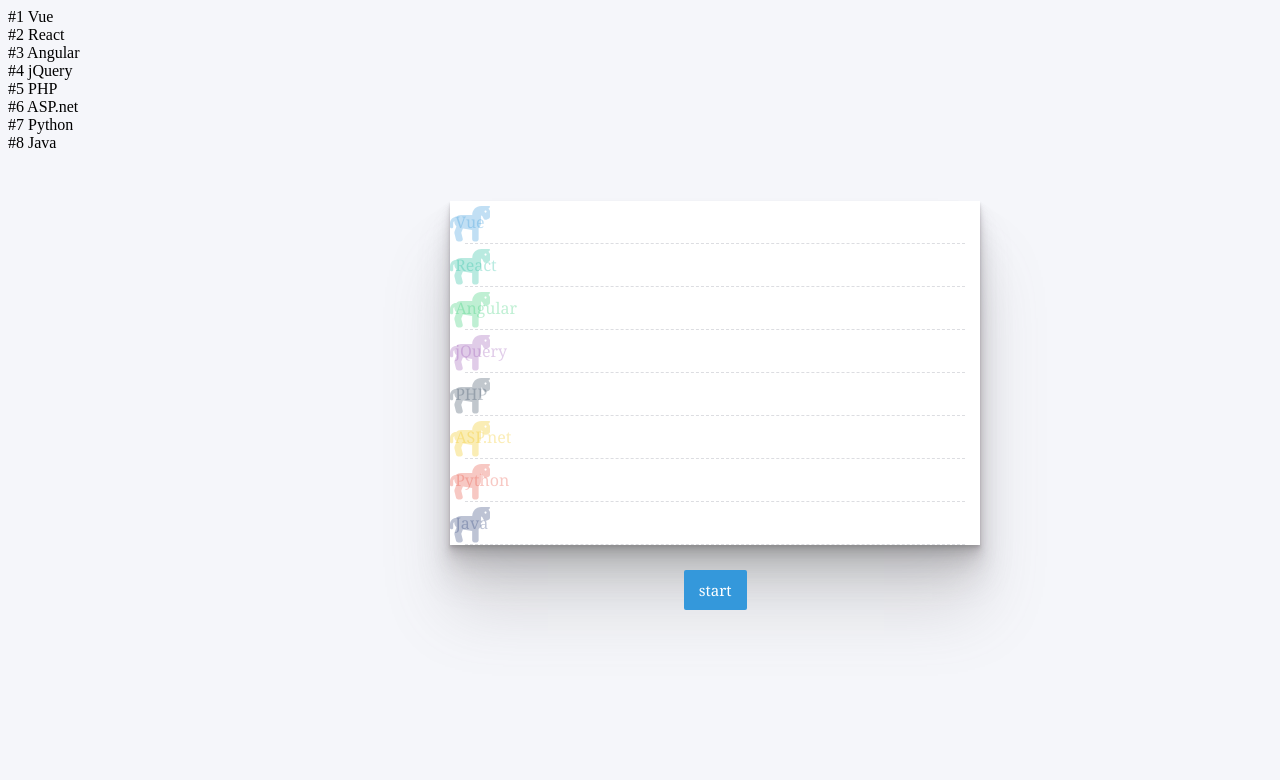
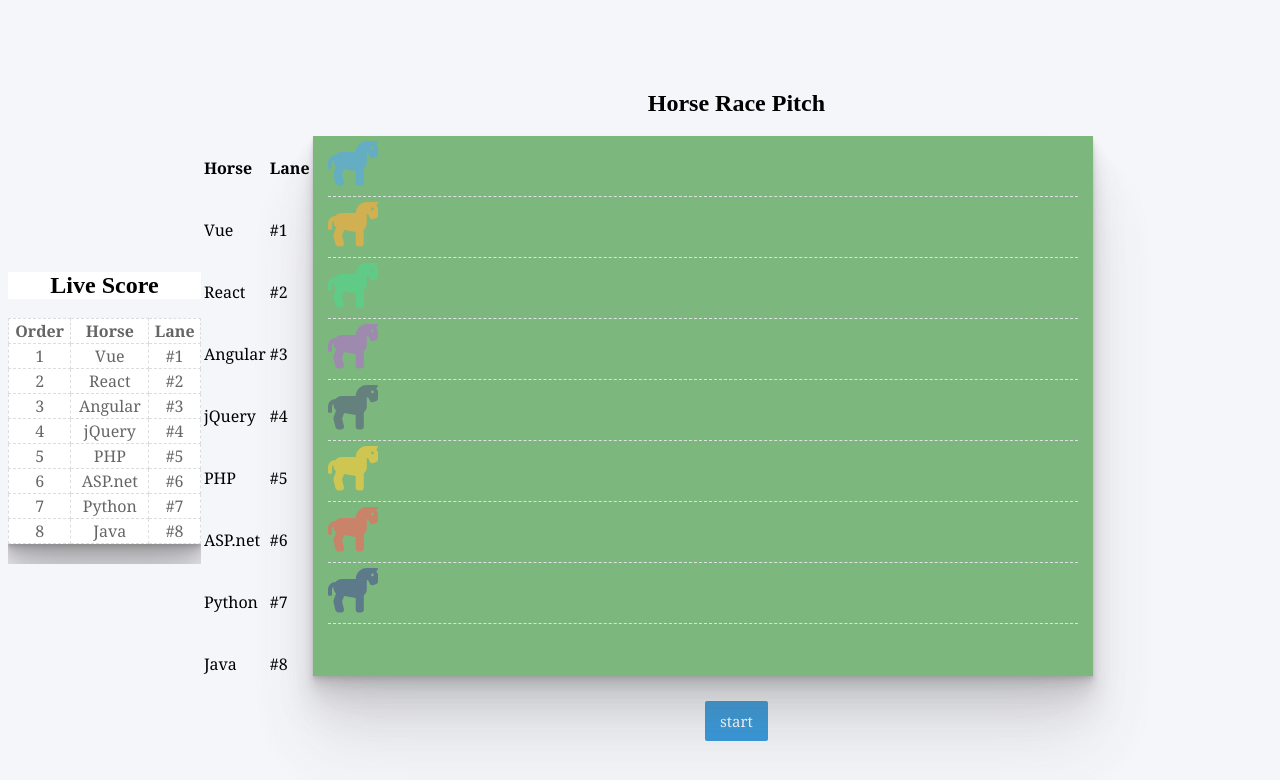
Before and after one commit to celebiabdulkadir/horseRace, a Vue app: page / in a window 1280 px wide. Shown: the top 780 px of the page. Built offline with nearby package versions, Linux system fonts and the light colour scheme.

Commit message:
Result table created, components revised.

```diff
--- a/src/App.vue
+++ b/src/App.vue
@@ -1,33 +1,16 @@
-<template>
-
-  <CountDown v-if="counter > 0" :counter="counter"> </CountDown>
-
-  <ResultTable :liveScore="liveScore" >  </ResultTable>
-
-  <br>
-  <div v-if="scoreboard.length >7">
-  <WinnerComp  :liveScore="liveScore"> </WinnerComp>
-  <ButtonComp class="secondary" @start="restart" title="restart"></ButtonComp >
-  </div>
-
-  <section>
-    <RacePitch :horses ="horses"></RacePitch>
-    <ButtonComp class="primary" @start="start" :disabled="interval || scoreboard.length === horses.length" title="start"></ButtonComp>
-  </section>
-</template>
-
 <script setup>
 import { ref, computed } from "vue"
 import data from "@/assets/data.json"
 import getRandomNumber from "@/composables/useRandom"
-import CountDown from "@/components/BackCount.vue"
-import RacePitch from "@/components/RacePitch.vue"
+import CountDownComp from "@/components/CountDownComp.vue"
+import RacePitchComp from "@/components/RacePitchComp.vue"
 import ButtonComp from "@/components/ButtonComp.vue"
-import ResultTable from "@/components/ResultTable.vue"
+import ResultTableComp from "@/components/ResultTableComp.vue"
 import WinnerComp from "@/components/WinnerComp.vue"
-const distance = 100;
-let scoreboard = ref([]);
-let interval = ref();
+import ResultScoreBoardComp from "./components/ResultScoreBoardComp.vue"
+const distance = 93;
+const scoreboard = ref([]);
+const interval = ref();
 const counter = ref()
 const horses = ref(structuredClone(data));
 const liveScoreTable = ref([])
@@ -35,11 +18,9 @@
 const startCountdown = (seconds) => {
   counter.value = seconds;
   const interval2 = setInterval(() => {
-    console.log(counter.value);
     counter.value--;
 
     if (counter.value < 1 ) {
-      console.log("Start!!!");
       clearInterval(interval2);
     }
   }, 1000);
@@ -52,16 +33,13 @@
     if (scoreboard.value.length === horses.value.length){
       clearInterval(interval.value);
       interval.value = 0;
-
     }
     horses.value.forEach((value, index) => {
 
       if (!value.hasOwnProperty('finished_at')) horseDistanceIncreaser(index);
     });
-
-  }, 2000),3000)
+  }, 800),3000)
 }
-
 const liveScore = computed( () => {
     let n = horses.value.filter(c => !c.hasOwnProperty("score")).sort((a, b) => b.distance-a.distance)
     for (let i = 0, c=0; i < horses.value.length; i++){
@@ -78,7 +56,6 @@
     return liveScoreTable.value
 })
 
-
 const restart = () => {
   scoreboard.value = [];
 
@@ -89,8 +66,6 @@
 
   start();
 }
-
-
 const horseDistanceIncreaser = (index) => {
   horses.value[index].distance += getRandomNumber();
   if (horses.value[index].distance > distance) {
@@ -105,11 +80,31 @@
   }
 
 }
+</script>
+
+<template>
+
+<CountDownComp v-if="counter > 0" :counter="counter"> </CountDownComp>
+  <section>
+
+  <div>
+    <ResultTableComp  :liveScore="liveScore" :scoreboard="scoreboard" ></ResultTableComp>
+</div>
+  <div v-if="scoreboard.length > 7">
+    <WinnerComp  :liveScore="liveScore"> </WinnerComp>
+    <ButtonComp class="secondary" @start="restart" title="restart"></ButtonComp >
+  </div>
 
 
-</script>
+</section>
+  <br>
 
-<style>
+  <section>
+    <RacePitchComp :horses ="horses"></RacePitchComp>
+    <ButtonComp class="primary" @start="start" :disabled="interval || scoreboard.length === horses.length" title="start"></ButtonComp>
+  </section>
+</template>
+<style >
 body,html {
   height: 100%;
 }
@@ -130,39 +125,7 @@
   text-align: center;
 }
 
-ul{
-  background-color:white;
-  display:table;
-  list-style:none;
-  padding:0 15px;
-  margin: 0 auto 20px auto;
-  width:500px;
-  box-shadow: rgb(108 105 108 / 20%) 0 2px 2px, rgb(108 105 108 / 20%) 0 4px 4px, rgb(108 105 108 / 20%) 0 8px 8px, rgb(108 105 108 / 20%) 0 16px 16px, rgb(108 105 108 / 20%) 0 32px 32px, rgb(108 105 108 / 20%) 0 64px 64px;
-}
 
-ul li{
-  position: relative;
-  border-bottom:1px dashed #dcdde1;
-  text-align: left;
-  padding: 10px 5px;
-  font-family: Georgia, 'Times New Roman', Times, serif;
-  font-weight: 500;
-}
-
-ul li span{
-  opacity: 0.3;
-  margin-left: 10px;
-}
-
-ul li i{
-  width: 10px;
-  height: 10px;
-  display:inline-table;
-  border-radius: 100%;
-  position:absolute;
-  top: 15px;
-  transition: all 0.3s;
-}
 
 button{
   font-family: Georgia, 'Times New Roman', Times, serif;
--- a/src/assets/data.json
+++ b/src/assets/data.json
@@ -1,10 +1,10 @@
 [
-  { "name": "Vue", "distance": 0, "color":"#3498db" },
-  { "name": "React", "distance": 0, "color":"#1abc9c" },
-  { "name": "Angular", "distance": 0, "color":"#2ecc71" },
-  { "name": "jQuery", "distance": 0, "color":"#9b59b6" },
-  { "name": "PHP", "distance": 0, "color":"#34495e" },
-  { "name": "ASP.net", "distance": 0, "color":"#f1c40f" },
-  { "name": "Python", "distance": 0, "color":"#e74c3c" },
-  { "name": "Java", "distance": 0, "color":"#273c75" }
+  { "name": "Vue", "distance": 0, "color":"#3498db","lane": 1 },
+  { "name": "React", "distance": 0, "color":"#f39c12","lane": 2 },
+  { "name": "Angular", "distance": 0, "color":"#2ecc71","lane": 3 },
+  { "name": "jQuery", "distance": 0, "color":"#9b59b6","lane": 4 },
+  { "name": "PHP", "distance": 0, "color":"#34495e","lane": 5 },
+  { "name": "ASP.net", "distance": 0, "color":"#f1c40f","lane": 6 },
+  { "name": "Python", "distance": 0, "color":"#e74c3c","lane": 7 },
+  { "name": "Java", "distance": 0, "color":"#273c75","lane": 8 }
 ]
--- a/src/components/BackCount.vue
+++ b/src/components/CountdownComp.vue
@@ -1,11 +1,7 @@
 <script setup>
-
-
 </script>
 
 <template>
-
-
 <div class="demo">
   <div class="demo__colored-blocks">
     <div class="demo__colored-blocks-rotater">
--- a/src/components/Horse.vue
+++ /dev/null
@@ -1,11 +0,0 @@
-<script setup>
-const props = defineProps(['color'])
-
-</script>
-
-<template>
-    <svg viewBox="0 0 576 512" xmlns="http://www.w3.org/2000/svg"><path :fill="props.color" d="M575.9 76.61c0-8.125-3.05-15.84-8.55-21.84c-3.875-4-8.595-9.125-13.72-14.5c11.12-6.75 19.47-17.51 22.22-30.63c.9999-5-2.849-9.641-7.974-9.641L447.9 0c-70.62 0-127.9 57.25-127.9 128L159.1 128c-28.87 0-54.38 12.1-72 33.12L87.1 160C39.5 160 .0001 199.5 .0001 248L0 304c0 8.875 7.125 15.1 15.1 15.1L31.1 320c8.874 0 15.1-7.125 15.1-16l.0005-56c0-13.25 6.884-24.4 16.76-31.65c-.125 2.5-.758 5.024-.758 7.649c0 27.62 11.87 52.37 30.5 69.87l-25.65 68.61c-4.586 12.28-5.312 25.68-2.128 38.4l21.73 86.89C92.02 502 104.8 512 119.5 512h32.98c20.81 0 36.08-19.55 31.05-39.74L162.2 386.9l23.78-63.61l133.1 22.34L319.1 480c0 17.67 14.33 32 31.1 32h31.1c17.67 0 31.1-14.33 31.1-32l.0166-161.8C435.7 297.1 447.1 270.5 447.1 240c0-.25-.1025-.3828-.1025-.6328V136.9L463.9 144l18.95 37.72c7.481 14.86 25.08 21.55 40.52 15.34l32.54-13.05c12.13-4.878 20.11-16.67 20.09-29.74L575.9 76.61zM511.9 96c-8.75 0-15.1-7.125-15.1-16S503.1 64 511.9 64c8.874 0 15.1 7.125 15.1 16S520.8 96 511.9 96z"/></svg>
-</template>
-<style scoped>
-
-</style>
--- /dev/null
+++ b/src/components/HorseComp.vue
@@ -0,0 +1,12 @@
+<script setup>
+const props = defineProps(['color'])
+
+</script>
+
+<template>
+    <svg viewBox="0 0 576 512" xmlns="http://www.w3.org/2000/svg">
+    <path :fill="props.color" d="M575.9 76.61c0-8.125-3.05-15.84-8.55-21.84c-3.875-4-8.595-9.125-13.72-14.5c11.12-6.75 19.47-17.51 22.22-30.63c.9999-5-2.849-9.641-7.974-9.641L447.9 0c-70.62 0-127.9 57.25-127.9 128L159.1 128c-28.87 0-54.38 12.1-72 33.12L87.1 160C39.5 160 .0001 199.5 .0001 248L0 304c0 8.875 7.125 15.1 15.1 15.1L31.1 320c8.874 0 15.1-7.125 15.1-16l.0005-56c0-13.25 6.884-24.4 16.76-31.65c-.125 2.5-.758 5.024-.758 7.649c0 27.62 11.87 52.37 30.5 69.87l-25.65 68.61c-4.586 12.28-5.312 25.68-2.128 38.4l21.73 86.89C92.02 502 104.8 512 119.5 512h32.98c20.81 0 36.08-19.55 31.05-39.74L162.2 386.9l23.78-63.61l133.1 22.34L319.1 480c0 17.67 14.33 32 31.1 32h31.1c17.67 0 31.1-14.33 31.1-32l.0166-161.8C435.7 297.1 447.1 270.5 447.1 240c0-.25-.1025-.3828-.1025-.6328V136.9L463.9 144l18.95 37.72c7.481 14.86 25.08 21.55 40.52 15.34l32.54-13.05c12.13-4.878 20.11-16.67 20.09-29.74L575.9 76.61zM511.9 96c-8.75 0-15.1-7.125-15.1-16S503.1 64 511.9 64c8.874 0 15.1 7.125 15.1 16S520.8 96 511.9 96z"/></svg>
+</template>
+<style scoped>
+
+</style>
--- a/src/components/RacePitch.vue
+++ /dev/null
@@ -1,59 +0,0 @@
-<script setup>
-import HorseComp from "@/components/Horse.vue"
-const props = defineProps(['horses'])
-</script>
-
-<template>
-     <!-- <i :style="{ 'background-color': horse.color, 'left': horse.distance > 100 ? 100 + '%' : horse.distance + '%' }" />  -->
-        <ul >
-            <li v-for="(horse, index) in props.horses" :key="index" :style="{ 'color': horse.color }">
-                <span  >{{ horse.name }}  </span>
-                <span class="horse" :style="{ 'left': horse.distance > 100 ? 100 + '%' : horse.distance + '%' }"><HorseComp :color="horse.color" > </HorseComp></span>
-            </li>
-        </ul>
-
-</template>
-<style scoped>
-
-ul{
-  background-color:white;
-  display:table;
-  list-style:none;
-  padding:0 15px;
-  margin: 0 auto 20px auto;
-  width:500px;
-  box-shadow: rgb(108 105 108 / 20%) 0 2px 2px, rgb(108 105 108 / 20%) 0 4px 4px, rgb(108 105 108 / 20%) 0 8px 8px, rgb(108 105 108 / 20%) 0 16px 16px, rgb(108 105 108 / 20%) 0 32px 32px, rgb(108 105 108 / 20%) 0 64px 64px;
-}
-
-ul li{
-  position: relative;
-  border-bottom:1px dashed #dcdde1;
-  text-align: left;
-  padding: 10px 5px;
-  font-family: Georgia, 'Times New Roman', Times, serif;
-  font-weight: 500;
-}
-
-ul li span{
-  opacity: 0.3;
-  margin-left: -15px;
-}
-
-ul li i{
-  width: 10px;
-  height: 10px;
-  display:inline-table;
-  border-radius: 100%;
-  position:absolute;
-  top: 15px;
-  transition: all 0.3s;
-}
-.horse{
-  width: 40px;
-  height: 40px;
-  display:inline-table;
-  position:absolute;
-  top: 5px;
-  transition: all 0.3s;
-}
-</style>
--- /dev/null
+++ b/src/components/RacePitchComp.vue
@@ -0,0 +1,109 @@
+<script setup>
+import HorseComp from "@/components/HorseComp.vue"
+const props = defineProps(['horses'])
+</script>
+<template>
+  <h1>Horse Race Pitch</h1>
+  <div class="pitch">
+  <table>
+  <thead>
+        <tr>
+
+                <td> <b>Horse</b> </td>
+                <td> <b>Lane</b></td>
+
+
+        </tr>
+    </thead>
+        <tr v-for="(horse,index) in props.horses " :key="index"  >
+            <td>{{horse.name}}</td>
+            <td>#{{horse.lane}}</td>
+        </tr>
+
+</table>
+
+        <ul >
+            <li v-for="(horse, index) in props.horses" :key="index" :style="{ 'color': horse.color }">
+                <!-- <span  >
+
+                 Lane -{{index + 1 }} #{{ horse.name }}  </span> -->
+                <span class="horse" :style="{ 'left': horse.distance > 93 ? 93 +  '%'  : horse.distance + '%' }"><HorseComp :color="horse.color" > </HorseComp></span>
+            </li>
+        </ul>
+      </div>
+</template>
+<style scoped>
+table {
+
+
+}
+
+table tr {
+  position: relative;
+  border-bottom:1px dashed #dcdde1;
+  text-align: left;
+  font-family: Georgia, 'Times New Roman', Times, serif;
+  font-weight: 500;
+  height: 60px;
+}
+
+.pitch {
+  display: flex;
+  justify-content: center;
+
+
+
+
+}
+ul{
+  background-color:rgb(95, 168, 95);
+  display:table;
+  list-style:none;
+  padding:0 15px;
+  margin: 0 auto 20px 0;
+  width:750px;
+  opacity: 0.8;
+  box-shadow:
+   rgb(108 105 108 / 20%) 0 2px 2px,
+   rgb(108 105 108 / 20%) 0 4px 4px,
+   rgb(108 105 108 / 20%) 0 8px 8px,
+   rgb(108 105 108 / 20%) 0 16px 16px,
+   rgb(108 105 108 / 20%) 0 32px 32px,
+   rgb(108 105 108 / 20%) 0 64px 64px;
+}
+
+ul li{
+  position: relative;
+  border-bottom:1px dashed #dcdde1;
+  text-align: left;
+  padding: 10px 5px;
+  font-family: Georgia, 'Times New Roman', Times, serif;
+  font-weight: 500;
+  height: 40px;
+}
+
+ul li span{
+  opacity: 0.7;
+  margin-left: 0px;
+}
+
+ul li i{
+  width: 10px;
+  height: 10px;
+  display:inline-table;
+  border-radius: 100%;
+  position:absolute;
+  top: 15px;
+  transition: all 0.3s;
+}
+.horse{
+  width: 50px;
+  height: 50px;
+  display:inline-table;
+  margin-left: 0px;
+  position:absolute;
+  top: 5px;
+  transition: all 0.3s;
+}
+
+</style>
--- /dev/null
+++ b/src/components/ResultScoreBoardComp.vue
@@ -0,0 +1,68 @@
+<script setup>
+const props = defineProps(['scoreboard'])
+</script>
+<template>
+    <div style="overflow-x:auto" >
+    <div class="header">
+     <h1 >Result Score</h1>
+    </div>
+
+    <table class="table">
+    <thead>
+        <tr>
+                <td> <b>Order</b> </td>
+                <td> <b>Horse</b> </td>
+                <td> <b>Lane</b></td>
+
+
+        </tr>
+    </thead>
+        <tr v-for="(horse,index) in props.scoreboard " :key="index">
+            <td>{{index + 1}}</td>
+            <td>{{horse.name}}</td>
+            <td>#{{horse.lane}}</td>
+        </tr>
+
+</table>
+</div>
+</template>
+<style lang="scss" scoped>
+table{
+  background-color:white;
+  display: table;
+  padding:0 15px;
+  margin: 0 auto 20px auto;
+  width: 100%;
+  text-align: center;
+  border-collapse: collapse;
+
+  box-shadow:
+   rgb(108 105 108 / 20%) 0 2px 2px,
+   rgb(108 105 108 / 20%) 0 4px 4px,
+   rgb(108 105 108 / 20%) 0 8px 8px,
+   rgb(108 105 108 / 20%) 0 16px 16px,
+   rgb(108 105 108 / 20%) 0 32px 32px,
+   rgb(108 105 108 / 20%) 0 64px 64px;
+}
+
+table tr{
+  position: flex;
+  border-bottom:1px dashed #dcdde1;
+  padding: 10px 5px;
+  font-family: Georgia, 'Times New Roman', Times, serif;
+  font-weight: 500;
+  text-align: center;
+}
+
+table td{
+border:1px dashed #dcdde1;
+  margin-left: 10px;
+  text-align: center
+}
+table th {
+    text-align: center;
+}
+.header{
+    background-color:white;
+}
+</style>
--- a/src/components/ResultTable.vue
+++ /dev/null
@@ -1,6 +0,0 @@
-<script setup>
-const props = defineProps(['liveScore'])
-</script>
-<template>
-    <div v-for="(horse,index) in props.liveScore " :key="index"> #{{index + 1}} {{horse.name}} </div>
-</template>
--- /dev/null
+++ b/src/components/ResultTableComp.vue
@@ -0,0 +1,78 @@
+<script setup>
+const props = defineProps(['liveScore','scoreboard'])
+</script>
+<template>
+
+<!-- <td v-for="(horse,index) in props.liveScore " :key="index"> {{index +1}}. {{horse.name}}</td> -->
+<div style="overflow-x:auto" >
+    <div class="header">
+     <h1 v-if="props.scoreboard.length > 7">Result Score</h1>
+     <h1 v-else> Live Score</h1>
+    </div>
+
+    <table class="table">
+    <thead>
+        <tr>
+                <td> <b>Order</b> </td>
+                <td> <b>Horse</b> </td>
+                <td> <b>Lane</b></td>
+
+
+        </tr>
+    </thead>
+        <tr v-for="(horse,index) in props.liveScore " :key="index" :style="{ 'backgroundColor': horse.score  ? '#3498db' : '' }">
+            <td>{{index + 1}}</td>
+            <td>{{horse.name}}</td>
+            <td>#{{horse.lane}}</td>
+        </tr>
+
+</table>
+</div>
+</template>
+
+
+
+<style lang="scss" scoped>
+table{
+  background-color:white;
+  display: table;
+  padding:0 15px;
+  margin: 0 auto 20px auto;
+  width: 100%;
+  text-align: center;
+  border-collapse: collapse;
+
+  box-shadow:
+   rgb(108 105 108 / 20%) 0 2px 2px,
+   rgb(108 105 108 / 20%) 0 4px 4px,
+   rgb(108 105 108 / 20%) 0 8px 8px,
+   rgb(108 105 108 / 20%) 0 16px 16px,
+   rgb(108 105 108 / 20%) 0 32px 32px,
+   rgb(108 105 108 / 20%) 0 64px 64px;
+}
+
+table tr{
+  position: flex;
+  border-bottom:1px dashed #dcdde1;
+  padding: 10px 5px;
+  font-family: Georgia, 'Times New Roman', Times, serif;
+  font-weight: 500;
+  text-align: center;
+  opacity: 0.6;
+}
+
+table td{
+border:1px dashed #dcdde1;
+  margin-left: 10px;
+  text-align: center
+}
+table th {
+    text-align: center;
+}
+.header{
+    background-color:white;
+}
+
+
+
+</style>
```
